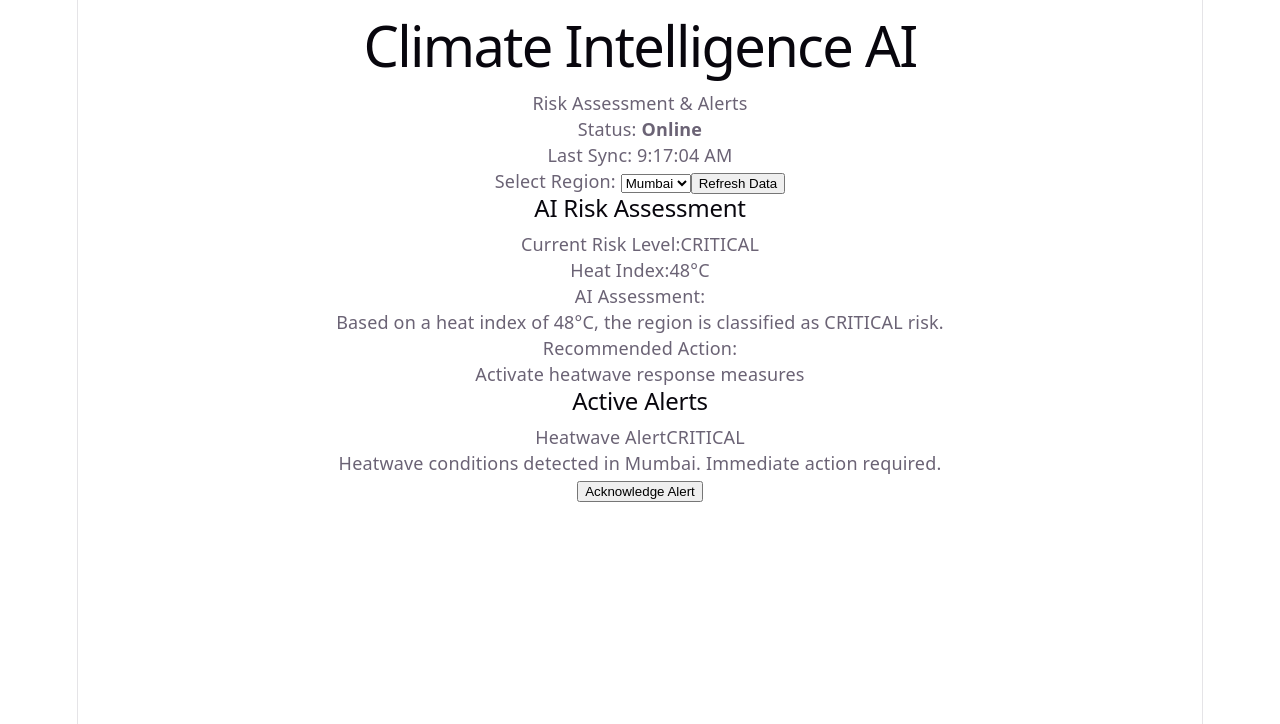
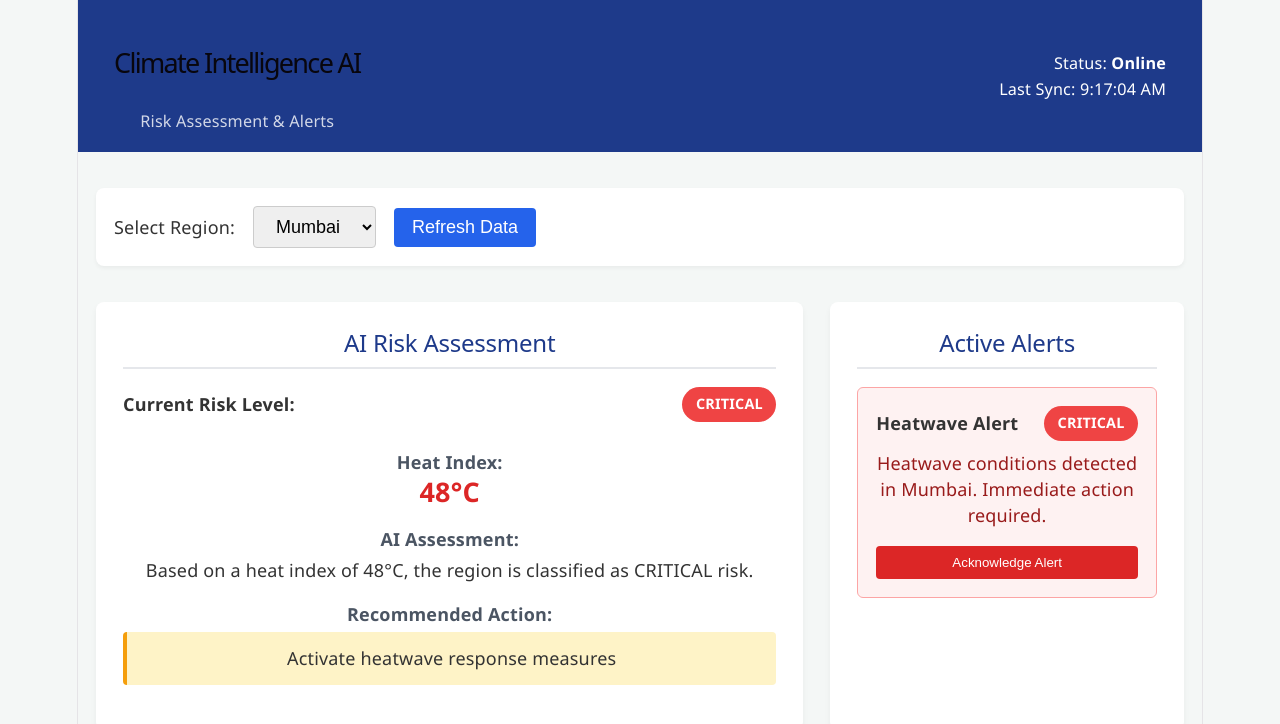
Before and after one commit to AnsariZarin-F275/climate-intelligence-ai, a React (Vite) app: page / in a window 1280 px wide. Shown: the top 724 px of the page. Built offline with nearby package versions, Linux system fonts and the light colour scheme.

Commit message:
Added App.css

```diff
--- a/src/App.css
+++ b/src/App.css
@@ -1,184 +1,53 @@
-.counter {
-  font-size: 16px;
-  padding: 5px 10px;
-  border-radius: 5px;
-  color: var(--accent);
-  background: var(--accent-bg);
-  border: 2px solid transparent;
-  transition: border-color 0.3s;
-  margin-bottom: 24px;
+/* General Reset & Typography */
+* { box-sizing: border-box; margin: 0; padding: 0; }
+body { font-family: 'Segoe UI', Tahoma, Geneva, Verdana, sans-serif; background-color: #f4f7f6; color: #333; }
 
-  &:hover {
-    border-color: var(--accent-border);
-  }
-  &:focus-visible {
-    outline: 2px solid var(--accent);
-    outline-offset: 2px;
-  }
+/* Header */
+.app-header {
+  display: flex; justify-content: space-between; align-items: center;
+  background: #1e3a8a; color: white; padding: 1rem 2rem;
 }
+.header-left h1 { font-size: 1.5rem; }
+.dashboard-title { font-size: 0.9rem; opacity: 0.8; }
+.header-right { text-align: right; font-size: 0.9rem; }
 
-.hero {
-  position: relative;
+/* Main Content & Controls */
+.main-content { max-width: 1200px; margin: 2rem auto; padding: 0 1rem; }
+.controls { display: flex; gap: 1rem; align-items: center; margin-bottom: 2rem; background: white; padding: 1rem; border-radius: 8px; box-shadow: 0 2px 4px rgba(0,0,0,0.05); }
+.controls select, .controls button { padding: 0.5rem 1rem; border-radius: 4px; border: 1px solid #ccc; font-size: 1rem; }
+.controls button { background: #2563eb; color: white; border: none; cursor: pointer; }
+.controls button:disabled { background: #9ca3af; cursor: not-allowed; }
 
-  .base,
-  .framework,
-  .vite {
-    inset-inline: 0;
-    margin: 0 auto;
-  }
+/* Dashboard Grid (Responsive) */
+.dashboard-grid { display: grid; grid-template-columns: 2fr 1fr; gap: 1.5rem; }
+@media (max-width: 768px) { .dashboard-grid { grid-template-columns: 1fr; } }
 
-  .base {
-    width: 170px;
-    position: relative;
-    z-index: 0;
-  }
+/* Cards */
+.card { background: white; padding: 1.5rem; border-radius: 8px; box-shadow: 0 4px 6px rgba(0,0,0,0.05); }
+.card h2 { margin-bottom: 1rem; color: #1e3a8a; border-bottom: 2px solid #e5e7eb; padding-bottom: 0.5rem; }
 
-  .framework,
-  .vite {
-    position: absolute;
-  }
+/* Risk Assessment Specifics */
+.assessment-header { display: flex; justify-content: space-between; align-items: center; margin-bottom: 1.5rem; font-weight: 600; }
+.detail-item { margin-bottom: 1rem; }
+.detail-item label { font-weight: 600; display: block; margin-bottom: 0.25rem; color: #4b5563; }
+.heat-index-value { font-size: 1.5rem; font-weight: bold; color: #dc2626; }
+.action-text { background: #fef3c7; padding: 0.75rem; border-radius: 4px; border-left: 4px solid #f59e0b; }
 
-  .framework {
-    z-index: 1;
-    top: 34px;
-    height: 28px;
-    transform: perspective(2000px) rotateZ(300deg) rotateX(44deg) rotateY(39deg)
-      scale(1.4);
-  }
+/* Alert Panel Specifics */
+.alert-item { border: 1px solid #fca5a5; background: #fef2f2; padding: 1rem; border-radius: 6px; }
+.alert-header { display: flex; justify-content: space-between; align-items: center; margin-bottom: 0.5rem; font-weight: bold; }
+.alert-message { margin-bottom: 1rem; color: #991b1b; }
+.btn-acknowledge { background: #dc2626; color: white; border: none; padding: 0.5rem 1rem; border-radius: 4px; cursor: pointer; width: 100%; }
+.btn-acknowledge:hover { background: #b91c1c; }
+.no-alerts { text-align: center; color: #6b7280; padding: 2rem 0; }
 
-  .vite {
-    z-index: 0;
-    top: 107px;
-    height: 26px;
-    width: auto;
-    transform: perspective(2000px) rotateZ(300deg) rotateX(40deg) rotateY(39deg)
-      scale(0.8);
-  }
-}
+/* Status Badges */
+.status-badge { padding: 0.25rem 0.75rem; border-radius: 9999px; font-size: 0.8rem; font-weight: bold; color: white; text-transform: uppercase; }
+.badge-low { background: #10b981; }      /* Green */
+.badge-moderate { background: #f59e0b; } /* Orange */
+.badge-high { background: #f97316; }     /* Dark Orange */
+.badge-critical { background: #ef4444; } /* Red */
 
-#center {
-  display: flex;
-  flex-direction: column;
-  gap: 25px;
-  place-content: center;
-  place-items: center;
-  flex-grow: 1;
-
-  @media (max-width: 1024px) {
-    padding: 32px 20px 24px;
-    gap: 18px;
-  }
-}
-
-#next-steps {
-  display: flex;
-  border-top: 1px solid var(--border);
-  text-align: left;
-
-  & > div {
-    flex: 1 1 0;
-    padding: 32px;
-    @media (max-width: 1024px) {
-      padding: 24px 20px;
-    }
-  }
-
-  .icon {
-    margin-bottom: 16px;
-    width: 22px;
-    height: 22px;
-  }
-
-  @media (max-width: 1024px) {
-    flex-direction: column;
-    text-align: center;
-  }
-}
-
-#docs {
-  border-right: 1px solid var(--border);
-
-  @media (max-width: 1024px) {
-    border-right: none;
-    border-bottom: 1px solid var(--border);
-  }
-}
-
-#next-steps ul {
-  list-style: none;
-  padding: 0;
-  display: flex;
-  gap: 8px;
-  margin: 32px 0 0;
-
-  .logo {
-    height: 18px;
-  }
-
-  a {
-    color: var(--text-h);
-    font-size: 16px;
-    border-radius: 6px;
-    background: var(--social-bg);
-    display: flex;
-    padding: 6px 12px;
-    align-items: center;
-    gap: 8px;
-    text-decoration: none;
-    transition: box-shadow 0.3s;
-
-    &:hover {
-      box-shadow: var(--shadow);
-    }
-    .button-icon {
-      height: 18px;
-      width: 18px;
-    }
-  }
-
-  @media (max-width: 1024px) {
-    margin-top: 20px;
-    flex-wrap: wrap;
-    justify-content: center;
-
-    li {
-      flex: 1 1 calc(50% - 8px);
-    }
-
-    a {
-      width: 100%;
-      justify-content: center;
-      box-sizing: border-box;
-    }
-  }
-}
-
-#spacer {
-  height: 88px;
-  border-top: 1px solid var(--border);
-  @media (max-width: 1024px) {
-    height: 48px;
-  }
-}
-
-.ticks {
-  position: relative;
-  width: 100%;
-
-  &::before,
-  &::after {
-    content: '';
-    position: absolute;
-    top: -4.5px;
-    border: 5px solid transparent;
-  }
-
-  &::before {
-    left: 0;
-    border-left-color: var(--border);
-  }
-  &::after {
-    right: 0;
-    border-right-color: var(--border);
-  }
-}
+/* Loading & Error States */
+.loading-text { text-align: center; color: #2563eb; font-weight: 600; padding: 2rem; }
+.error-text { text-align: center; color: #dc2626; background: #fee2e2; padding: 1rem; border-radius: 6px; }
```
